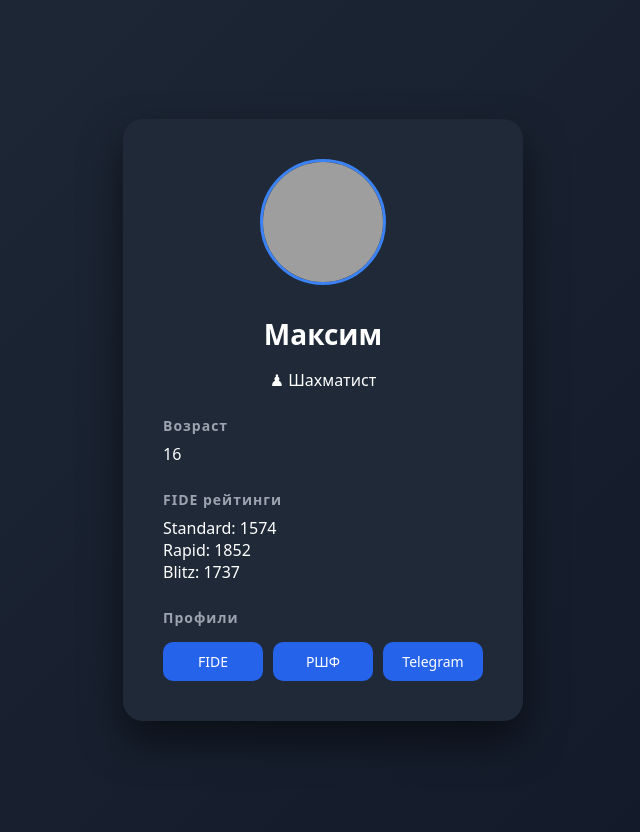
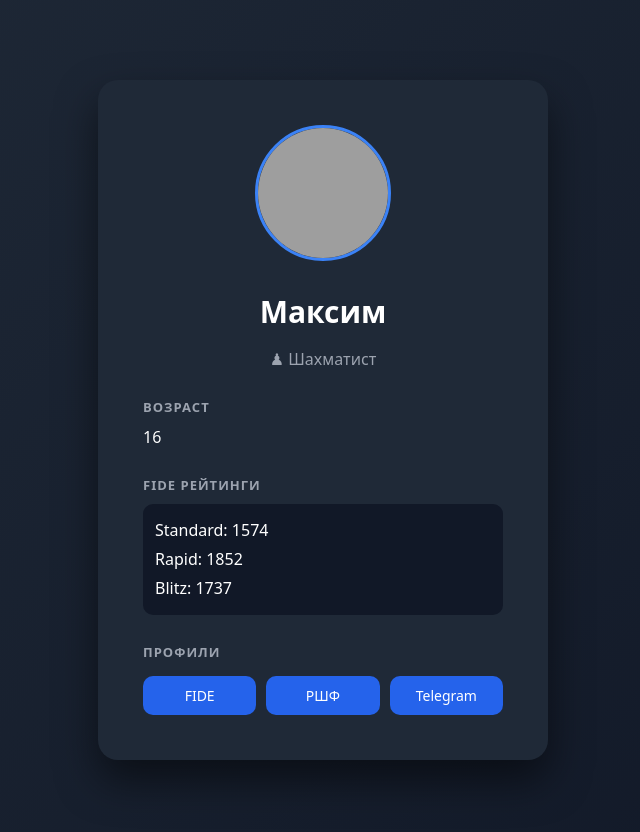
Before and after one commit to TINIL1N/chess-profile, a plain HTML site: page index.html in a window 1280 px wide. Shown: the whole page, without its empty margins (317-957 px from the left). Drawn offline with Linux system fonts and the light colour scheme; grey boxes are pictures that could not be loaded.

Commit message:
Update index.html

```diff
--- a/index.html
+++ b/index.html
@@ -2,16 +2,18 @@
 <html lang="ru">
 
 <head>
+
 <meta charset="UTF-8">
 <meta name="viewport" content="width=device-width, initial-scale=1.0">
+
 <title>Максим — шахматный профиль</title>
 
 <style>
 
 body{
 margin:0;
-font-family: system-ui, -apple-system, Arial;
-background: linear-gradient(135deg,#1f2937,#111827);
+font-family:system-ui,-apple-system,Arial;
+background:linear-gradient(135deg,#1f2937,#111827);
 color:white;
 }
 
@@ -25,16 +27,16 @@ padding:20px;
 
 .card{
 background:#1f2937;
-padding:40px;
+padding:45px;
 border-radius:20px;
-width:320px;
+width:360px;
 box-shadow:0 20px 40px rgba(0,0,0,0.5);
 text-align:center;
 }
 
 .photo{
-width:120px;
-height:120px;
+width:130px;
+height:130px;
 border-radius:50%;
 object-fit:cover;
 margin-bottom:15px;
@@ -42,20 +44,33 @@ border:3px solid #3b82f6;
 }
 
 h1{
-margin:10px 0;
-font-size:28px;
+margin:10px 0 5px 0;
+font-size:30px;
+}
+
+.subtitle{
+color:#9ca3af;
+margin-bottom:10px;
 }
 
 .section{
-margin-top:25px;
+margin-top:28px;
 text-align:left;
 }
 
 .section h3{
-margin-bottom:8px;
+margin-bottom:10px;
 color:#9ca3af;
-font-size:14px;
+font-size:13px;
 letter-spacing:1px;
+text-transform:uppercase;
+}
+
+.ratings{
+background:#111827;
+padding:12px;
+border-radius:10px;
+line-height:1.8;
 }
 
 .buttons{
@@ -83,6 +98,7 @@ transform:translateY(-2px);
 }
 
 </style>
+
 </head>
 
 <body>
@@ -95,7 +111,7 @@ transform:translateY(-2px);
 src="https://sun9-86.userapi.com/s/v1/ig2/irL-c49M-i5WB710hFCiOqbihHp73ZKchErwWo8AJ_wFcuNlZhacNLh4RQS36XRXNjzi_L3T2lAmez8FJqqZADO_.jpg">
 
 <h1>Максим</h1>
-<p>♟ Шахматист</p>
+<p class="subtitle">♟ Шахматист</p>
 
 <div class="section">
 <h3>Возраст</h3>
@@ -103,10 +119,15 @@ src="https://sun9-86.userapi.com/s/v1/ig2/irL-c49M-i5WB710hFCiOqbihHp73ZKchErwWo
 </div>
 
 <div class="section">
+
 <h3>FIDE рейтинги</h3>
+
+<div class="ratings">
 Standard: <span id="fideStandard">...</span><br>
 Rapid: <span id="fideRapid">...</span><br>
 Blitz: <span id="fideBlitz">...</span>
+</div>
+
 </div>
 
 <div class="section">
```
